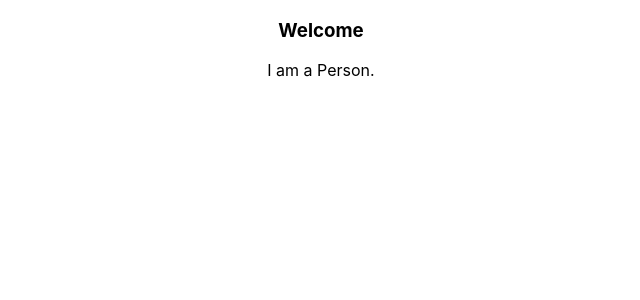
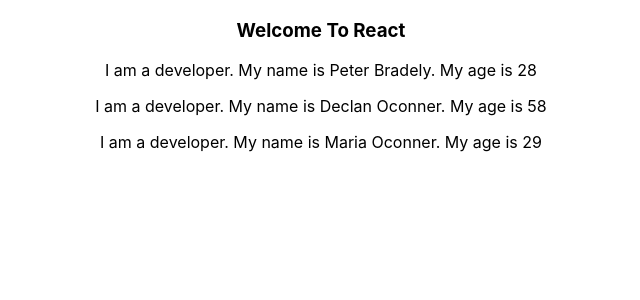
Before and after one commit to sarathiscookie/react-complete-guide, a React (Create React App) app: page / in a window 1280 px wide. Shown: the top 300 px of the page, without its empty margins (319-959 px from the left). Built offline with nearby package versions, Linux system fonts and the light colour scheme.

Commit message:
Props example based on function component.

```diff
--- a/src/App.js
+++ b/src/App.js
@@ -7,8 +7,10 @@ class App extends React.Component {
     return (
       <div className="App">
         <div>
-        <h3>Welcome</h3>
-        <Person />
+        <h3> Welcome To React </h3>
+        <Person name="Peter Bradely" age="28" />
+        <Person name="Declan Oconner" age="58" />
+        <Person name="Maria Oconner" age="29" />
         </div>
       </div>
     );
--- a/src/Person/Person.js
+++ b/src/Person/Person.js
@@ -1,7 +1,7 @@
 import React from 'react';
 
-const Person = () => {
-    return <p> I am a Person. </p>
+const Person = (props) => {
+    return <p> I am a developer. My name is {props.name}. My age is {props.age} </p>
 }
 
 export default Person;
```
